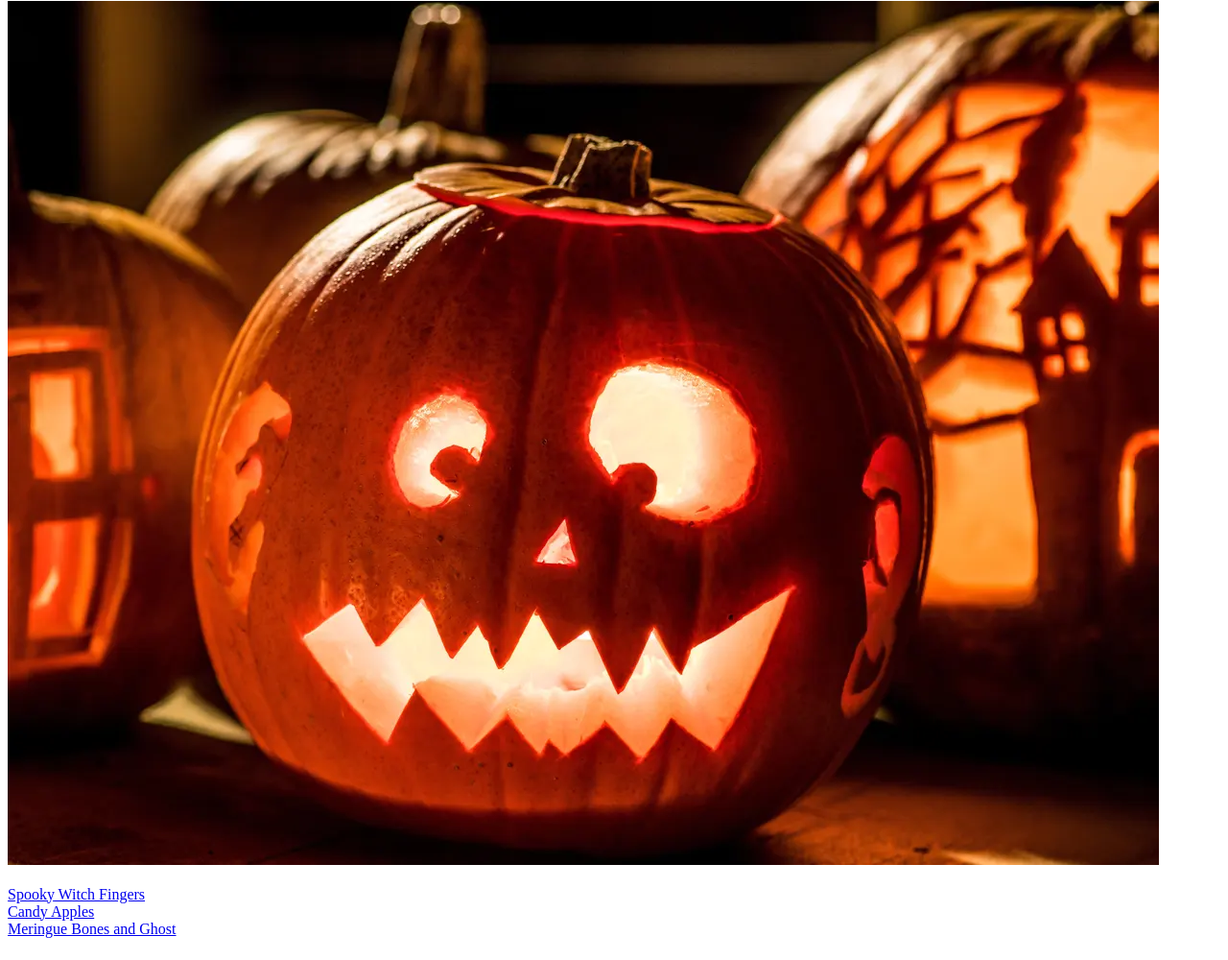
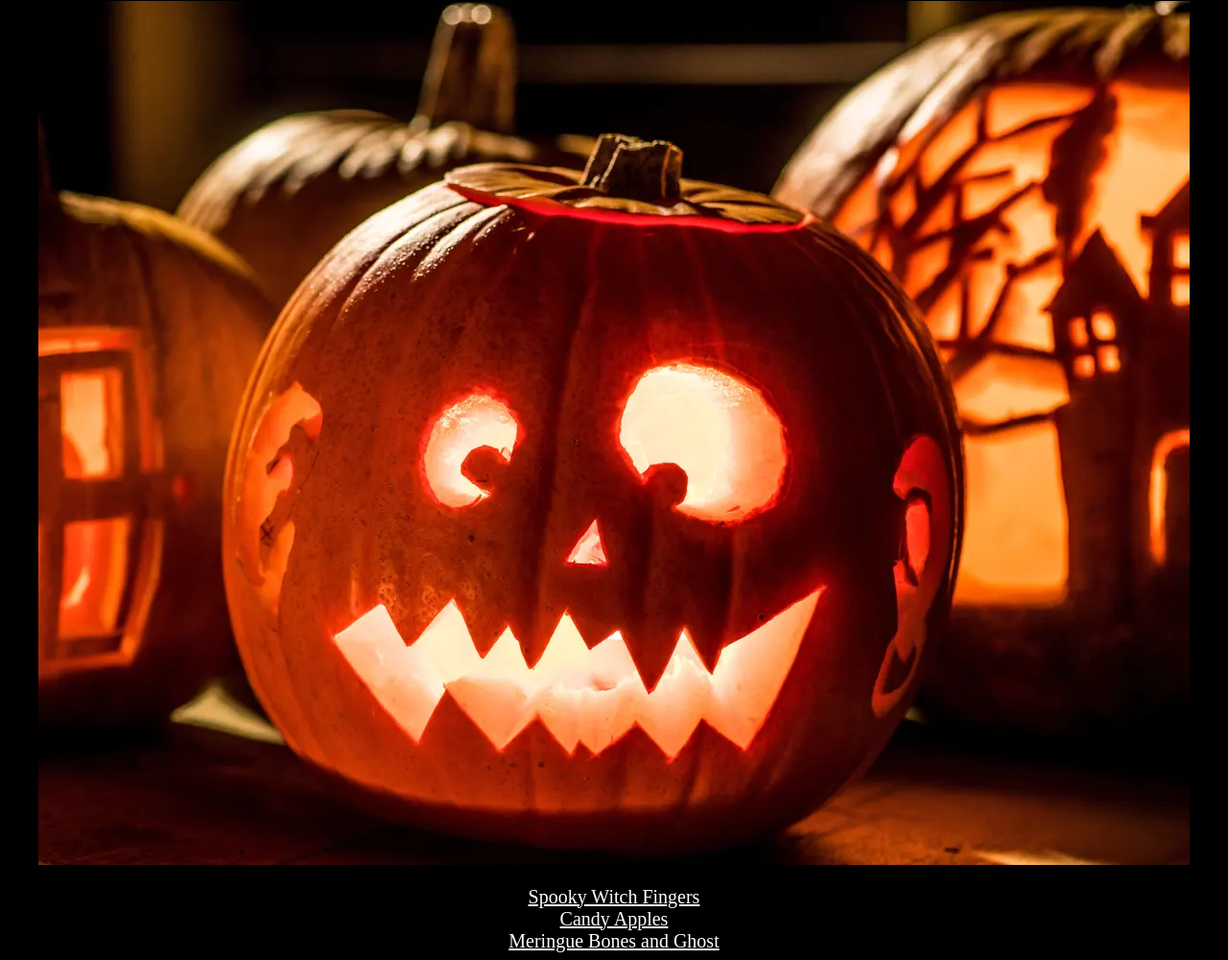
Before and after one commit to SabrinaGir/odin-recipes, a plain HTML site: page index.html in a window 1280 px wide. Shown: the part 120-1120 px from the top of the page at 96% size. Drawn offline with Linux system fonts and the light colour scheme.

Commit message:
Add a bit of internal CSS

```diff
--- a/index.html
+++ b/index.html
@@ -4,6 +4,24 @@
     <meta charset="UTF-8">
     <meta name="viewport" content="width=device-width, initial-scale=1.0">
     <title>Halloween Dessert Recipes</title>
+
+    <style>
+        body {
+            text-align:center;
+            background: black;
+            color: white;
+        }
+
+        a {
+            color: white;
+            font-size: 20px;
+        }
+
+        a:visited {
+            color: orange;
+
+        }
+    </style>
 </head>
 <body>
     <h1> Preparing for Halloween? </h1>
```
Also changed, not shown: bones-and-ghosts.html (+20 -1 lines), candy-apples.html (+20 -1 lines), spooky-witch-fingers.html (+20 -1 lines).
